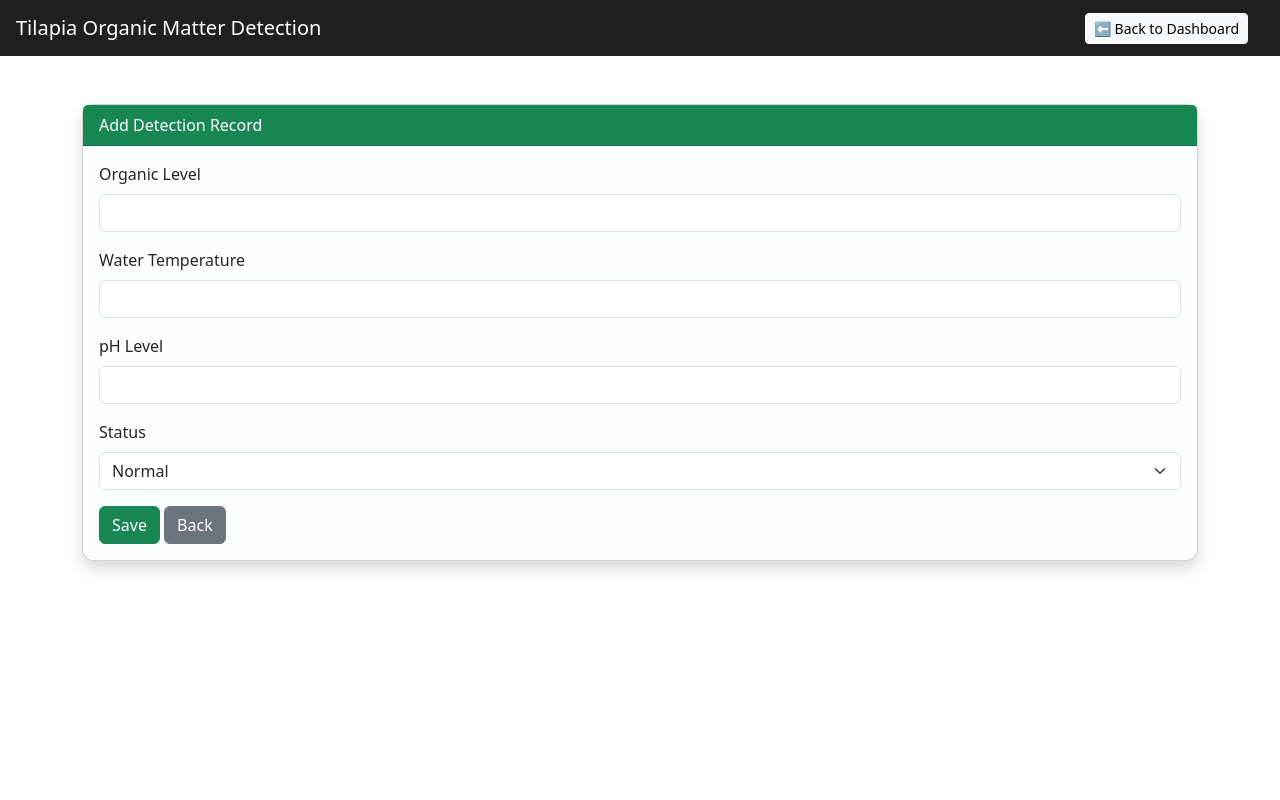
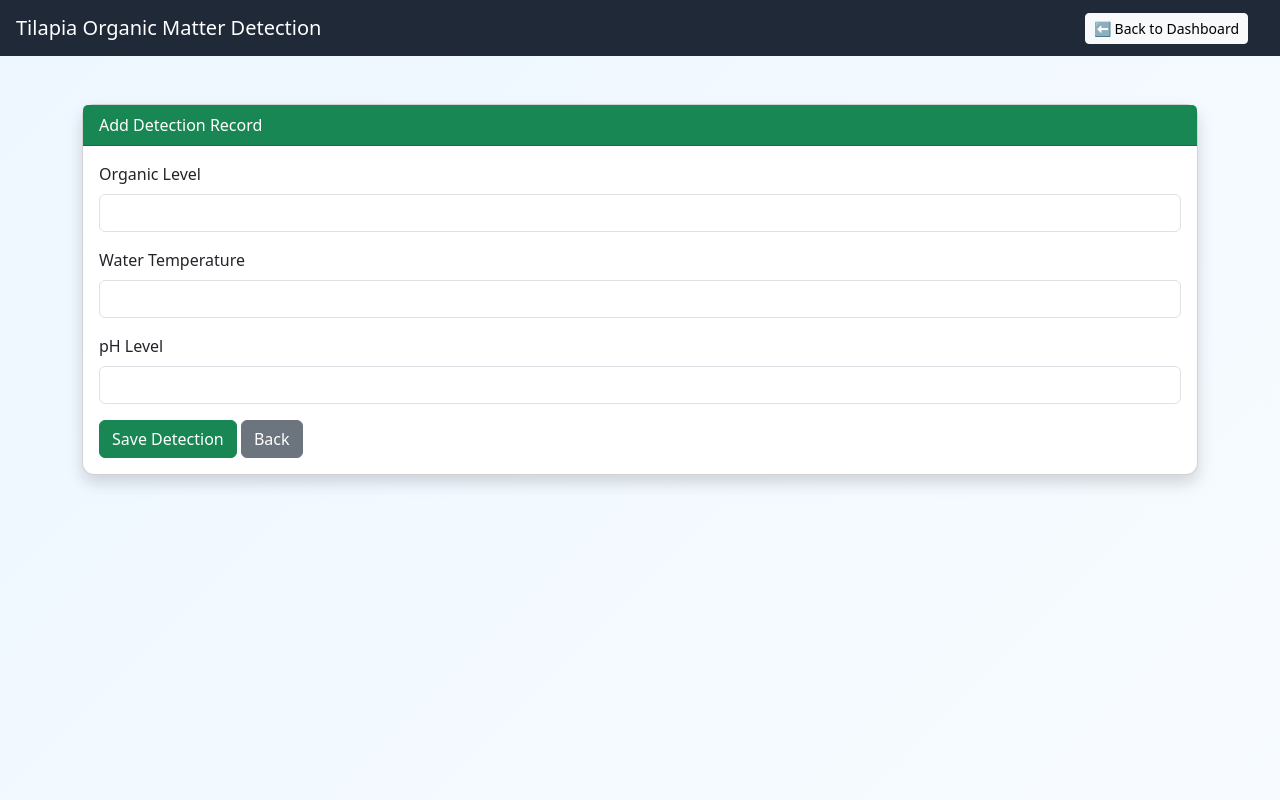
Before and after one commit to joshua762002/Organic-matter-detection-in-tilapya, a PHP site: page /add_detection.php in a window 1280 px wide. Run offline with PHP 8.4, Linux system fonts and the light colour scheme; a user stored in the database is signed in.

Commit message:
updated the add_detection muah muah

```diff
--- a/add_detection.php
+++ b/add_detection.php
@@ -16,7 +16,6 @@ $success = "";
 
 if ($_SERVER["REQUEST_METHOD"] == "POST") {
 
-
     $result = $conn->query("SELECT MAX(detection_id) AS last_id FROM detections");
     $row = $result->fetch_assoc();
     $next_id = ($row['last_id'] ?? 0) + 1;
@@ -26,9 +25,41 @@ if ($_SERVER["REQUEST_METHOD"] == "POST") {
     $organic_level = $_POST["organic_level"];
     $temp = $_POST["temp"];
     $ph = $_POST["ph"];
-    $status = $_POST["status"];
     $created_by = $_SESSION["user_id"];
 
+
+
+    if ($organic_level < 3) {
+        $status = "Normal";
+    } elseif ($organic_level >= 3 && $organic_level < 6) {
+        $status = "Moderate";
+    } else {
+        $status = "High Organic Matter";
+    }
+
+
+
+    if ($temp >= 24 && $temp <= 28) {
+        $temp_indicator = "Optimal";
+    } elseif ($temp < 24 && $temp >= 20) {
+        $temp_indicator = "Slightly Low";
+    } elseif ($temp > 28 && $temp <= 32) {
+        $temp_indicator = "Slightly High";
+    } else {
+        $temp_indicator = "Critical";
+    }
+
+
+
+    if ($ph >= 6.5 && $ph <= 8.5) {
+        $ph_indicator = "Normal";
+    } elseif ($ph < 6.5 && $ph >= 5.5) {
+        $ph_indicator = "Acidic";
+    } elseif ($ph > 8.5 && $ph <= 9.5) {
+        $ph_indicator = "Alkaline";
+    } else {
+        $ph_indicator = "Dangerous";
+    }
 
     $stmt = $conn->prepare("INSERT INTO detections
     (sample_code, organic_level, water_temperature, ph_level, status, detected_at, created_by)
@@ -46,9 +77,7 @@ if ($_SERVER["REQUEST_METHOD"] == "POST") {
 
     if ($stmt->execute()) {
 
-
         $detection_id = $conn->insert_id;
-
 
         if ($status == "High Organic Matter") {
 
@@ -61,7 +90,6 @@ if ($_SERVER["REQUEST_METHOD"] == "POST") {
             $stmt2->execute();
         }
 
-
         if ($status == "Moderate") {
 
             $alert_message = "Moderate Organic Matter detected in $sample_code. Monitoring recommended.";
@@ -73,13 +101,14 @@ if ($_SERVER["REQUEST_METHOD"] == "POST") {
             $stmt3->execute();
         }
 
-        $success = "Detection record added successfully! Sample Code: " . $sample_code;
+        $success = "Detection saved! Sample Code: $sample_code
+        | Temp Status: $temp_indicator
+        | pH Status: $ph_indicator";
     }
 }
 ?>
 
 <!DOCTYPE html>
-
 <html>
 <head>
 
@@ -90,12 +119,12 @@ if ($_SERVER["REQUEST_METHOD"] == "POST") {
 <style>
 
 body{
-background:linear-gradient(135deg,#ffffff,#ffffff);
+background:linear-gradient(135deg,#eef7ff,#f7fbff);
 min-height:100vh;
 }
 
 .navbar-custom{
-background-color:#202020;
+background-color:#1f2937;
 }
 
 .navbar-custom .navbar-brand{
@@ -104,7 +133,7 @@ font-weight:bold;
 }
 
 .card-custom{
-background-color:#fcffff;
+background:white;
 border-radius:12px;
 }
 
@@ -163,18 +192,8 @@ Add Detection Record
 <input type="number" step="0.01" name="ph" class="form-control" required>
 </div>
 
-<div class="mb-3">
-<label class="form-label">Status</label>
-
-<select name="status" class="form-select" required>
-<option value="Normal">Normal</option>
-<option value="Moderate">Moderate</option>
-<option value="High Organic Matter">High Organic Matter</option>
-</select>
-
-</div>
-
-<button type="submit" class="btn btn-success">Save</button> <a href="dashboard.php" class="btn btn-secondary">Back</a>
+<button type="submit" class="btn btn-success">Save Detection</button>
+<a href="dashboard.php" class="btn btn-secondary">Back</a>
 
 </form>
 
```
